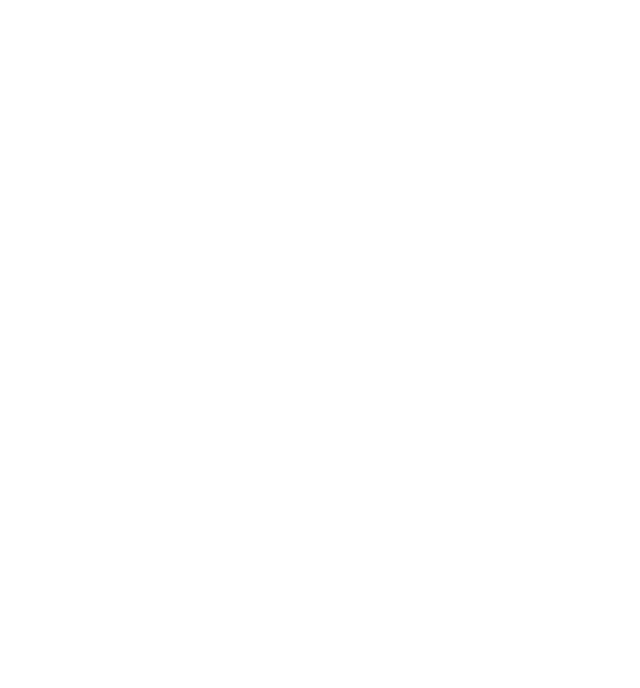
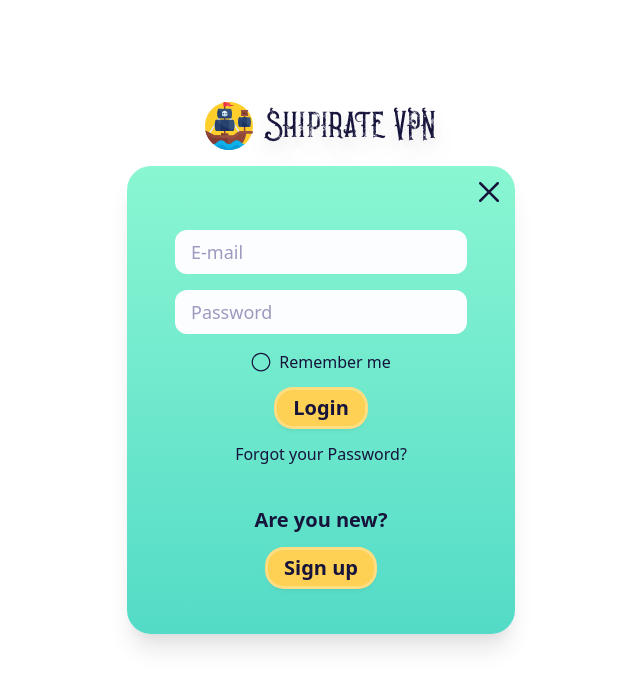
Before and after one commit to CryingEnder/shipirate, a React (Vite) app: page / in a window 1280 px wide. Shown: the top 688 px of the page, without its empty margins (319-959 px from the left). Built offline with nearby package versions, Linux system fonts and the light colour scheme.

Commit message:
Build LoginForm and SignupForm components

```diff
--- a/src/App.jsx
+++ b/src/App.jsx
@@ -5,6 +5,8 @@
 // import PlanSection from "./components/PlanSection";
 // import Testimonials from "./components/Testimonials";
 // import Footer from "./components/Footer";
+import LoginForm from "./components/LoginForm";
+import SignupForm from "./components/SignupForm";
 
 function App() {
   return (
@@ -17,6 +19,8 @@
         <Testimonials />
       </main>
       <Footer /> */}
+      <LoginForm />
+      {/* <SignupForm /> */}
     </Fragment>
   );
 }
--- /dev/null
+++ b/src/components/LoginForm.jsx
@@ -0,0 +1,38 @@
+import React, { Fragment } from "react";
+import Logo from "./common/Logo";
+import Button from "./common/Button";
+import { Cross } from "./common/Icons";
+import Input from "./common/Input";
+
+function LoginForm(props) {
+  return (
+    <div className="flex flex-row justify-center bg-white items-center fixed opacity-100 w-full h-full">
+      <div className="relative space-y-4 flex flex-col justify-center items-center p-12 text-blue-dark rounded-3xl shadow-xl bg-gradient-to-t from-blue-sky-2 to-blue-water max-w-full tablet:max-w-screen-tablet">
+        <Cross className="absolute w-5 fill-current m-4 top-0 right-0 cursor-pointer transition-colors hover:text-gray-25" />
+        <Logo
+          styles="absolute -top-18 laptop:-top-20"
+          fontColor="text-blue-dark"
+          fontSize="text-3xl laptop:text-4xl"
+        />
+        <form className="w-full flex flex-col justify-center items-center space-y-4">
+          <Input type="email" placeholder="E-mail" id="email" />
+          <Input type="password" placeholder="Password" id="password" />
+          <div className="flex flex-row justify-center items-center">
+            <Input className="appearance-none" type="checkbox" id="remember" />
+            <label className="text-base ml-2" htmlFor="remember">
+              Remember me
+            </label>
+          </div>
+          <Button label="Login" fontColor="text-blue-dark" fontSize="text-xl" />
+          <a className="text-base hover:underline" href="/">
+            Forgot your Password?
+          </a>
+        </form>
+        <p className="text-xl font-semibold pt-6">Are you new?</p>
+        <Button label="Sign up" fontColor="text-blue-dark" fontSize="text-xl" />
+      </div>
+    </div>
+  );
+}
+
+export default LoginForm;
--- /dev/null
+++ b/src/components/SignupForm.jsx
@@ -0,0 +1,38 @@
+import React, { Fragment } from "react";
+import Logo from "./common/Logo";
+import Button from "./common/Button";
+import { Cross } from "./common/Icons";
+import Input from "./common/Input";
+
+function LoginForm(props) {
+  return (
+    <div className="flex flex-row justify-center bg-white items-center fixed opacity-100 w-full h-full">
+      <div className="relative flex flex-col justify-center items-center p-12 text-blue-dark rounded-3xl shadow-xl bg-gradient-to-t from-blue-sky-2 to-blue-water max-w-full tablet:max-w-screen-tablet">
+        <Cross className="absolute w-5 fill-current m-4 top-0 right-0 cursor-pointer transition-colors hover:text-gray-25" />
+        <Logo
+          styles="absolute -top-18 laptop:-top-20"
+          fontColor="text-blue-dark"
+          fontSize="text-3xl laptop:text-4xl"
+        />
+        <form className="w-full flex flex-col justify-center items-center space-y-4">
+          <Input type="text" placeholder="Full name" id="name" />
+          <Input type="email" placeholder="E-mail" id="email" />
+          <Input type="password" placeholder="Password" id="password" />
+          <div className="pt-6 flex flex-row justify-center items-center">
+            <Input type="checkbox" id="terms" />
+            <label className="text-base hover:underline ml-2" htmlFor="terms">
+              <a href="/">{"I agree with the terms & conditions"}</a>
+            </label>
+          </div>
+          <Button
+            label="Register"
+            fontColor="text-blue-dark"
+            fontSize="text-xl"
+          />
+        </form>
+      </div>
+    </div>
+  );
+}
+
+export default LoginForm;
```
